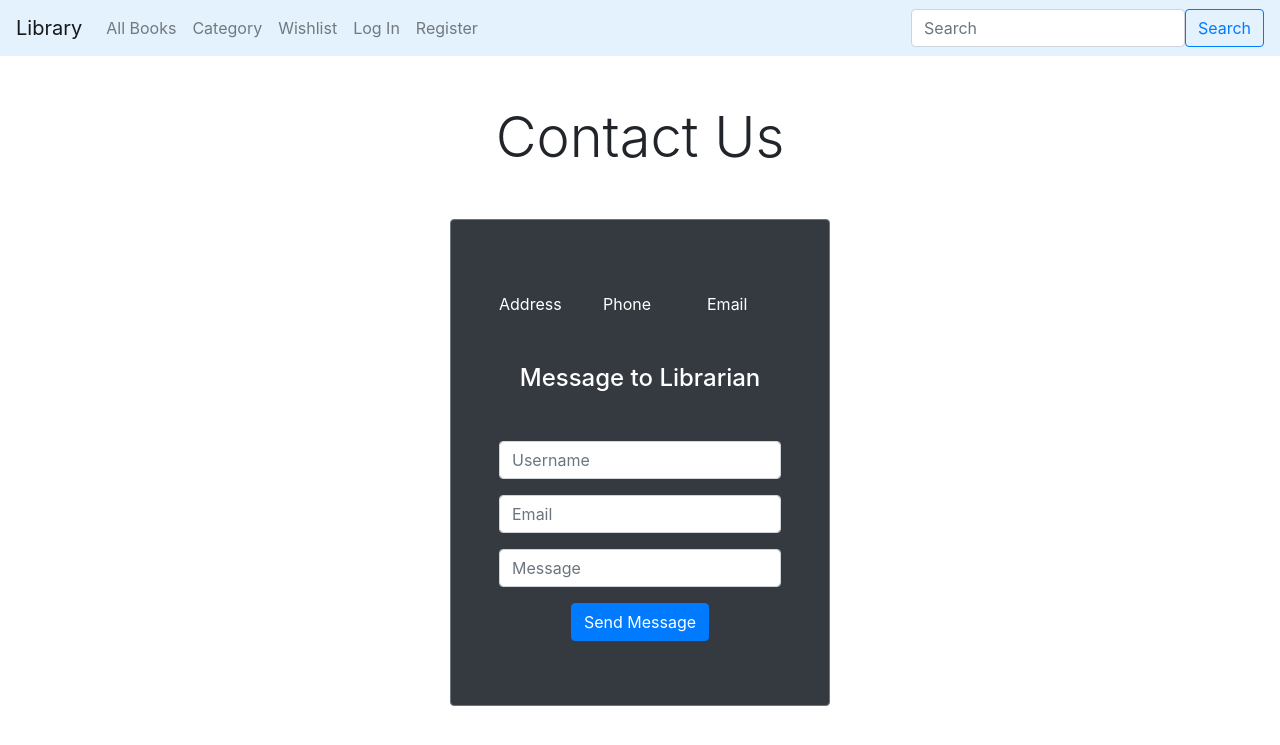
After one commit to kenshin009/library, a Django app: page /contact in a window 1280 px wide. The commit adds this page. Shown: the top 745 px of the page. Run offline with Django 4.2, Linux system fonts and the light colour scheme; some libraries are stand-ins or nearby versions.

Commit message:
added hire and contact features

```diff
--- a/book/models.py
+++ b/book/models.py
@@ -30,6 +30,8 @@ class HireBook(models.Model):
 
     username = models.CharField(max_length=200,default='')
     book_id = models.IntegerField(default=0)
+    book_name = models.CharField(max_length=200,default='')
+    book_image = models.ImageField(default='')
     hire_date = models.DateTimeField(auto_now_add=True)
     return_date = models.DateTimeField()
 
--- /dev/null
+++ b/book/templates/book/contact.html
@@ -0,0 +1,34 @@
+{% extends "book/layout.html" %}
+
+{% block title %} Contact {% endblock %}
+
+{% block body %}
+    <div class="container">
+            <h4 class="display-4 my-5 text-center">Contact Us</h4>
+            <div class="row mt-5">
+                <div class="col-4 mx-auto p-5 bg-dark text-white border border-secondary rounded">
+                <div class="row mt-4">
+                    <div class="col-md-4">Address</div>
+                    <div class="col-md-4">Phone</div>
+                    <div class="col-md-4">Email</div>
+                </div>
+                <h4 class="text-center my-5">Message to Librarian</h4>
+                <form class="text-center mb-3" action="">
+                    <div class="form-floating mb-3">
+                        <input type="text" class="form-control" id="username" placeholder="Username">
+                    </div>
+                    <div class="form-floating mb-3">
+                        <input type="email" class="form-control" id="email" placeholder="Email">
+
+                    </div>
+                    <div class="form-floating mb-3">
+                        <input type="text" class="form-control" id="message" placeholder="Message">
+
+                    </div>
+
+                    <button type="submit" class="btn btn-primary">Send Message</button>
+                </form>
+                </div>
+            </div>
+    </div>
+{% endblock %}
--- a/book/templates/book/layout.html
+++ b/book/templates/book/layout.html
@@ -31,7 +31,10 @@
                 </li>
                 {% if user.is_authenticated %}
                     <li class="nav-item">
-                        <a class="nav-link" href="#">Hired Books</a>
+                        <a class="nav-link" href="{% url 'hirebook_list' %}">Hired Books</a>
+                    </li>
+                    <li class="nav-item">
+                        <a class="nav-link" href="{% url 'contact' %}">Contact Librarian</a>
                     </li>
                     {% if user.username == 'admin' %}
                     <li class="nav-item">
--- a/book/urls.py
+++ b/book/urls.py
@@ -5,9 +5,17 @@ urlpatterns = [
     path('',views.index,name='index'),
     path('view-pdf', views.pdf_view,name='pdf_view'),
     path('search',views.search,name='search'),
+
+    path('hirebook/<int:book_id>',views.hirebook,name='hirebook'),
+    path('hirebook-list',views.hirebook_list,name='hirebook_list'),
+    path('hirebook-detail/<int:book_id>',views.hirebook_detail,name='hirebook_detail'),
+    path('hirebook-cancel/<int:id>',views.hirebook_cancel,name='hirebook_cancel'),
+
     path('wishlist',views.wishlist,name='wishlist'),
+    path('contact',views.contact,name='contact'),
     path('delete/<int:book_id>',views.delete,name='delete'),
     path('add-book',views.add_book,name='add_book'),
+
     path('login',views.login_view,name='login'),
     path('logout',views.logout_view,name='logout'),
     path('register',views.register,name='register'),
--- a/book/views.py
+++ b/book/views.py
@@ -1,8 +1,9 @@
 from django.contrib.auth import authenticate, login, logout
 from django.contrib.auth.decorators import login_required
 from django.shortcuts import render,redirect
-from django.http import HttpResponseRedirect,JsonResponse,HttpResponse
+from django.http import HttpResponseRedirect,JsonResponse,HttpResponse,Http404
 from django.views.decorators.csrf import csrf_exempt
+from datetime import datetime,date,timedelta
 from django.db import IntegrityError
 from django.urls import reverse
 from django.db.models import Q
@@ -12,12 +13,18 @@ from .models import *
 
 @login_required(login_url='login')
 def index (request):
+    # Get all books
+    books = Book.objects.all()
+    # Get all user's wishlists
+    wishlists = WishList.objects.filter(username=request.user.username)
+    # GEt all user's hirebooks
+    hirebooks = HireBook.objects.filter(username=request.user.username)
 
-    books = Book.objects.all()
-    wishlists = WishList.objects.filter(username=request.user.username)
     return render(request,'book/index.html',{
         'books': books,
-        'wishlists': wishlists
+        'wishlists': wishlists,
+        'hirebooks': hirebooks,
+
     })
 
 def pdf_view(request):
@@ -47,6 +54,62 @@ def delete(request,book_id):
     book = Book.objects.get(id=book_id)
     book.delete()
     return HttpResponseRedirect(reverse('index'))
+
+def hirebook(request,book_id):
+    # Get the book
+    book = Book.objects.get(id=book_id)
+    # Check whether the user has already hired the book or not
+    hired = HireBook.objects.filter(username=request.user.username,book_id=book.id).first()
+    # if the user has already hired
+    if hired is not None:
+        print(hired)
+        # Show a message to contact librarian to delete hire
+        message = 'Please contact your librarian to cancel'
+         # Get all books
+        books = Book.objects.all()
+        # Get all user's wishlists
+        wishlists = WishList.objects.filter(username=request.user.username)
+        # GEt all user's hirebooks
+        hirebooks = HireBook.objects.filter(username=request.user.username)
+        # Redirect to home with context
+        return render(request,'book/index.html',{
+            'books': books,
+            'wishlists': wishlists,
+            'hirebooks': hirebooks,
+            'message': message
+        })
+    # if not hired yet
+    else:
+        print('fail')
+        # Create new hired book
+        hirebook = HireBook.objects.create(username=request.user.username,book_id=book.id,book_name=book.name,
+                                                book_image=book.image,return_date=date.today() + timedelta(days=14))
+        hirebook.save()
+        return render(request,'book/hirebook_detail.html',{'hirebook':hirebook})
+
+
+def hirebook_cancel(request,id):
+    # Get the hirebook and delete it
+    hirebook = HireBook.objects.get(id=id)
+    hirebook.delete()
+    return redirect('hirebook_list')
+
+def hirebook_list(request):
+
+    hirebooks = HireBook.objects.filter(username=request.user.username)
+    print(hirebooks)
+    return render(request,'book/hirebook_list.html',{
+        'hirebooks': hirebooks
+    })
+
+def hirebook_detail(request,book_id):
+    # Get the hired book
+    try:
+        hirebook = HireBook.objects.get(id=book_id)
+    except HireBook.DoesNotExist:
+        raise Http404
+    return render(request,'book/hirebook_detail.html',{'hirebook':hirebook})
+
 
 @csrf_exempt
 def wishlist(request):
@@ -95,6 +158,9 @@ def wishlist(request):
     else:
         return JsonResponse({"Error":"POST or GET request method required"},status=404)
 
+def contact (request):
+    return render(request,'book/contact.html')
+
 @login_required(login_url='login')
 def add_book(request):
 
@@ -128,7 +194,7 @@ def login_view(request):
         if user_filter is not None:
             user = User.objects.get(username=username,password=password)
             # user = authenticate(request, username=username,password=password,email=get_user.email,phone=get_user.phone,address=get_user.address)
-            print(user)
+
             login(request,user)
             return HttpResponseRedirect(reverse("index"))
             # if user is not None:
```
Also changed, not shown: book/templates/book/hirebook_detail.html (added, +33 -0 lines), book/templates/book/hirebook_list.html (added, +51 -0 lines), book/templates/book/index.html (+19 -1 lines), book/migrations/0007_hirebook_book_name.py (added), book/migrations/0008_hirebook_book_image.py (added), db.sqlite3.
